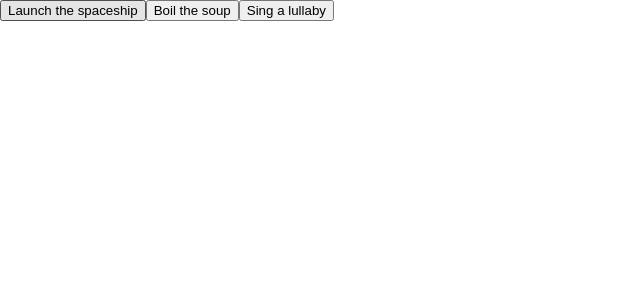
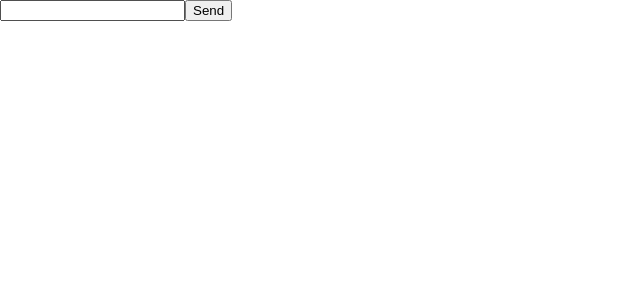
Before and after one commit to vladislav0sidorov/Solution-for-university, a React (Vite) app: page / in a window 1280 px wide. Shown: the top 300 px of the page, without its empty margins (0-640 px from the left). Built offline with nearby package versions, Linux system fonts and the light colour scheme.

Commit message:
4_1_4 Read the latest state

```diff
--- a/src/App.tsx
+++ b/src/App.tsx
@@ -1,37 +1,31 @@
-import { useRef } from 'react'
+// 4_1_4  Read the latest state
+/*
+  В этом примере после нажатия кнопки "Отправить" происходит небольшая задержка перед отображением сообщения. Введите "hello", нажмите "Отправить", а затем быстро отредактируйте ввод снова. Несмотря на ваши правки, оповещение все равно покажет "hello" (это было значение state на момент нажатия кнопки).
 
-// 4_1_3  Fix debouncing
-/*
-  В этом примере все обработчики нажатия на кнопку выполняют "антидребезг". Чтобы увидеть, что это значит, нажмите на одну из кнопок. Обратите внимание, что через секунду появится сообщение. Если вы нажмете кнопку в ожидании сообщения, таймер сбросится. Таким образом, если вы будете нажимать одну и ту же кнопку много раз, сообщение появится только через секунду после того, как вы перестанете нажимать. Антидребезг позволяет отложить выполнение какого-либо действия до тех пор, пока пользователь не "перестанет делать что-то".
+  Обычно такое поведение - это то, что вы хотите видеть в приложении. Однако иногда могут возникнуть ситуации, когда вы хотите, чтобы асинхронный код считывал последнюю версию некоторого состояния. Можете ли вы придумать, как сделать так, чтобы оповещение показывало текущий текст ввода, а не тот, что был в момент нажатия?
+*/
+import { useState, useRef } from 'react'
 
-  Этот пример работает, но не совсем так, как было задумано. Кнопки не являются независимыми. Чтобы увидеть проблему, нажмите на одну из кнопок, а затем сразу же нажмите на другую. Можно было бы ожидать, что после задержки вы увидите сообщения обеих кнопок. Но отображается только сообщение последней кнопки. Сообщение первой кнопки теряется.
+export default function Chat() {
+  const [text, setText] = useState('')
+  const latestText = useRef('')
 
-  Почему кнопки мешают друг другу? Найдите и устраните проблему.
-*/
-
-function DebouncedButton({ onClick, children }: { onClick: () => void; children: React.ReactNode }) {
-  const timeoutID = useRef<number>()
+  function handleSend() {
+    setTimeout(() => {
+      alert('Sending: ' + latestText.current)
+    }, 3000)
+  }
 
   return (
-    <button
-      onClick={() => {
-        clearTimeout(timeoutID.current)
-        timeoutID.current = setTimeout(() => {
-          onClick()
-        }, 1000)
-      }}
-    >
-      {children}
-    </button>
-  )
-}
-
-export default function Dashboard() {
-  return (
     <>
-      <DebouncedButton onClick={() => alert('Spaceship launched!')}>Launch the spaceship</DebouncedButton>
-      <DebouncedButton onClick={() => alert('Soup boiled!')}>Boil the soup</DebouncedButton>
-      <DebouncedButton onClick={() => alert('Lullaby sung!')}>Sing a lullaby</DebouncedButton>
+      <input
+        value={text}
+        onChange={e => {
+          setText(e.target.value)
+          latestText.current = e.target.value
+        }}
+      />
+      <button onClick={handleSend}>Send</button>
     </>
   )
 }
```
